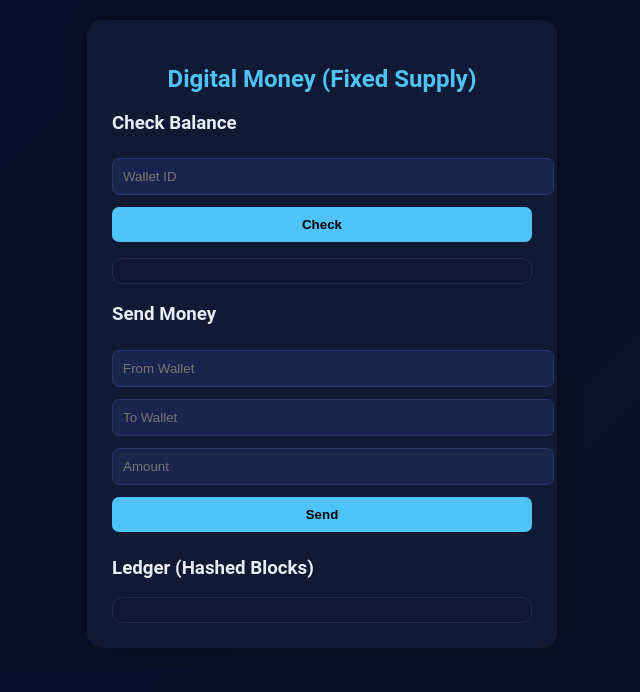
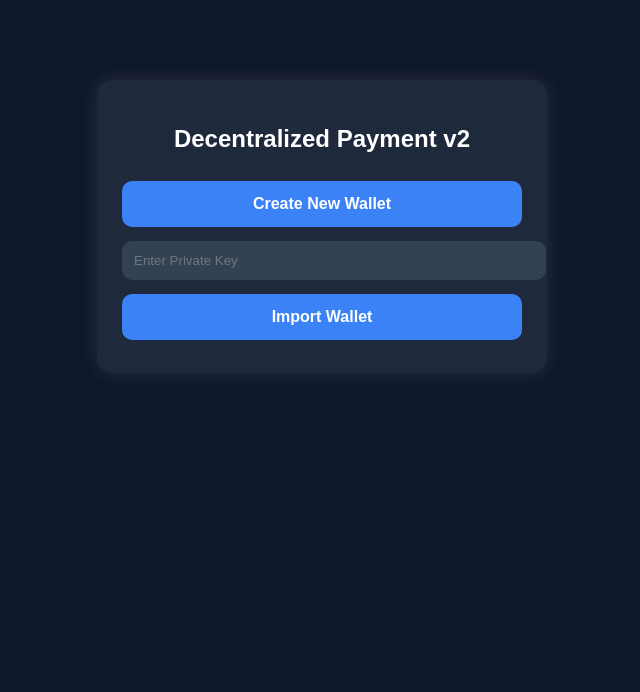
Before and after one commit to caalami123/Tijaabo, a plain HTML site: page index.html in a window 1280 px wide. Shown: the whole page, without its empty margins (318-958 px from the left). Drawn offline with Linux system fonts and the light colour scheme.

Commit message:
Update index.html

```diff
--- a/index.html
+++ b/index.html
@@ -2,199 +2,247 @@
 <html lang="en">
 <head>
 <meta charset="UTF-8">
-<title>Fixed Supply Digital Money - Demo</title>
+<title>Decentralized Payment v2</title>
 <style>
     body {
-        font-family: "Roboto", sans-serif;
-        background: linear-gradient(135deg, #0a0f2d, #091426);
-        color: #e8ecf3;
         margin: 0;
-        padding: 20px;
-        display: flex;
-        justify-content: center;
+        font-family: Arial, sans-serif;
+        background: #0f172a;
+        color: #fff;
     }
-    .container {
-        width: 420px;
-        background: #111a35;
+
+    .center-box {
+        max-width: 400px;
+        margin: 80px auto;
+        background: #1e293b;
         padding: 25px;
         border-radius: 15px;
-        box-shadow: 0 0 25px #00000070;
-        animation: fadeIn .7s;
+        text-align: center;
+        box-shadow: 0 0 20px rgba(255,255,255,0.1);
+        display: none;
     }
-    @keyframes fadeIn {
-        from { opacity: 0; transform: translateY(10px); }
-        to   { opacity: 1; transform: translateY(0);   }
+
+    h2 { margin-bottom: 20px; }
+
+    .btn {
+        width: 100%;
+        padding: 14px;
+        background: #3b82f6;
+        border: none;
+        border-radius: 10px;
+        color: #fff;
+        font-size: 16px;
+        margin: 8px 0;
+        cursor: pointer;
+        font-weight: bold;
+        transition: 0.3s;
     }
-    h2 {
-        text-align: center;
-        margin-bottom: 10px;
-        color: #4fc3f7;
-        font-size: 24px;
-    }
-    input, button {
+    .btn:hover { background: #1d4ed8; }
+
+    .input {
         width: 100%;
-        padding: 10px;
-        margin: 6px 0;
-        border-radius: 7px;
-        border: none;
-    }
-    input {
-        background: #1a254d;
-        color: #fff;
-        border: 1px solid #26356a;
-    }
-    button {
-        background: #4fc3f7;
-        color: #000;
-        font-weight: bold;
-        cursor: pointer;
-        transition: .2s;
-    }
-    button:hover {
-        opacity: .8;
-    }
-    .box {
-        background: #0f1733;
         padding: 12px;
         border-radius: 10px;
+        border: none;
+        margin: 6px 0;
+        background: #334155;
+        color: #fff;
+    }
+
+    .dashboard {
+        max-width: 480px;
+        margin: 30px auto;
+        background: #1e293b;
+        padding: 20px;
+        border-radius: 15px;
+        display: none;
+    }
+
+    .block {
+        background: #0f172a;
+        padding: 12px;
         margin-top: 10px;
-        border: 1px solid #1d2a52;
+        border-radius: 10px;
+        font-size: 13px;
+        border-left: 4px solid #3b82f6;
     }
-    .ledger-item {
-        background: #18224a;
-        padding: 10px;
-        border-radius: 8px;
-        margin: 8px 0;
-        border-left: 4px solid #4fc3f7;
-        font-size: 13px;
+
+    .balance-box {
+        background: #3b82f6;
+        padding: 15px;
+        border-radius: 10px;
+        text-align: center;
+        font-size: 18px;
+        margin: 15px 0;
+        font-weight: bold;
     }
 </style>
 </head>
 <body>
 
-<div class="container">
-    <h2>Digital Money (Fixed Supply)</h2>
+<!-- PAGE 1: CREATE / IMPORT -->
+<div id="welcome" class="center-box">
+    <h2>Decentralized Payment v2</h2>
 
-    <h3>Check Balance</h3>
-    <input id="wallet" placeholder="Wallet ID">
-    <button onclick="checkBalance()">Check</button>
-    <div id="balanceBox" class="box"></div>
+    <button class="btn" onclick="createWallet()">Create New Wallet</button>
 
-    <h3>Send Money</h3>
-    <input id="from" placeholder="From Wallet">
-    <input id="to" placeholder="To Wallet">
-    <input id="amount" type="number" placeholder="Amount">
-    <button onclick="sendMoney()">Send</button>
+    <input id="importKey" class="input" placeholder="Enter Private Key">
+    <button class="btn" onclick="importWallet()">Import Wallet</button>
+</div>
 
-    <h3>Ledger (Hashed Blocks)</h3>
-    <div id="ledger" class="box"></div>
+<!-- PAGE 2: DASHBOARD -->
+<div id="dashboard" class="dashboard">
+
+    <h2>Your Wallet</h2>
+
+    <div id="walletInfo"></div>
+
+    <div id="balance" class="balance-box">Balance: 0 DPT</div>
+
+    <h3>Send Payment</h3>
+    <input id="receiver" class="input" placeholder="Receiver Wallet ID">
+    <input id="amount" class="input" type="number" placeholder="Amount">
+    <button class="btn" onclick="sendTokens()">Send</button>
+
+    <h3>Ledger Blocks</h3>
+    <div id="chain"></div>
 </div>
 
 <script>
-// ---------- SUPPLY GO'AN ----------
-const TOTAL_SUPPLY = 1000000;
+/* =====================================
+   FIXED SUPPLY BLOCKCHAIN (Version 2)
+   ===================================== */
+let FIXED_SUPPLY = 1000000;
+let ledger = [];
+let balances = {};
 
-// Initialize supply only once
-if (!localStorage.getItem("GENESIS_DONE")) {
-    localStorage.setItem("GENESIS_DONE", "YES");
-    localStorage.setItem("TOTAL_SUPPLY", TOTAL_SUPPLY);
-
-    // genesis balance
-    localStorage.setItem("balances", JSON.stringify({ "SYSTEM": TOTAL_SUPPLY }));
-
-    // genesis block
-    const genesisBlock = {
-        index: 0,
-        from: "GENESIS",
-        to: "SYSTEM",
-        amount: TOTAL_SUPPLY,
-        prevHash: "0",
-        time: new Date().toLocaleString()
-    };
-    genesisBlock.hash = sha256(JSON.stringify(genesisBlock));
-
-    localStorage.setItem("ledger", JSON.stringify([genesisBlock]));
+function hash(data) {
+    return btoa(JSON.stringify(data)).slice(0, 32);
 }
 
-// ---------- LOAD DATA ----------
-let balances = JSON.parse(localStorage.getItem("balances"));
-let ledger = JSON.parse(localStorage.getItem("ledger"));
-
-// ---------- SHA-256 FUNCTION ----------
-async function sha256(msg) {
-    const msgBuffer = new TextEncoder().encode(msg);
-    const hashBuffer = await crypto.subtle.digest("SHA-256", msgBuffer);
-    const hashArray = Array.from(new Uint8Array(hashBuffer));
-    return hashArray.map(b => b.toString(16).padStart(2, "0")).join("");
+function addBlock(from, to, amount) {
+    const block = {
+        index: ledger.length,
+        timestamp: Date.now(),
+        from,
+        to,
+        amount,
+        prevHash: ledger.length ? ledger[ledger.length - 1].hash : "GENESIS",
+    };
+    block.hash = hash(block);
+    ledger.push(block);
+    renderChain();
 }
 
-// ---------- SEND MONEY ----------
-async function sendMoney() {
-    const from = document.getElementById("from").value.trim();
-    const to = document.getElementById("to").value.trim();
+/* =====================================
+   WALLET SYSTEM
+   ===================================== */
+let currentWallet = null;
+function createWallet() {
+    const privateKey = "PRIV-" + Math.random().toString(36).substring(2, 16);
+    const publicKey  = "WALLET-" + Math.random().toString(36).substring(2, 10);
+
+    currentWallet = { privateKey, publicKey };
+
+    // Haddii uu cusub yahay → Si 100 DPT
+    if (!balances[publicKey]) {
+        balances[publicKey] = 100;
+        addBlock("GENESIS_POOL", publicKey, 100); // record in ledger
+    }
+
+    switchToDashboard();
+}
+
+function importWallet() {
+    const key = document.getElementById("importKey").value.trim();
+    if (!key.startsWith("PRIV-")) return alert("Invalid private key");
+
+    currentWallet = {
+        privateKey: key,
+        publicKey: "WALLET-" + key.slice(5, 12)
+    };
+
+    // Haddii uu wallet-ka cusub yahay → Si 100 DPT
+    if (!balances[currentWallet.publicKey]) {
+        balances[currentWallet.publicKey] = 100;
+        addBlock("GENESIS_POOL", currentWallet.publicKey, 100);
+    }
+
+    switchToDashboard();
+}
+/* Show Dashboard */
+function switchToDashboard() {
+    document.getElementById("welcome").style.display = "none";
+    document.getElementById("dashboard").style.display = "block";
+    showWallet();
+}
+
+/* Show Wallet Info */
+function showWallet() {
+    document.getElementById("walletInfo").innerHTML = `
+        <div class="block">
+            <b>Wallet ID:</b> ${currentWallet.publicKey}<br>
+            <b>Private Key:</b> ${currentWallet.privateKey}
+        </div>
+    `;
+    updateBalanceUI();
+}
+
+/* =====================================
+   SENDING TOKENS
+   ===================================== */
+function sendTokens() {
+    if (!currentWallet) return alert("Create or import wallet");
+
+    const to = document.getElementById("receiver").value.trim();
     const amount = Number(document.getElementById("amount").value);
 
-    if (!from || !to || !amount) return alert("Fill all fields");
+    if (!to.startsWith("WALLET-")) return alert("Invalid receiver");
+    if (amount <= 0) return alert("Invalid amount");
 
-    if (!balances[from]) balances[from] = 0;
-    if (!balances[to]) balances[to] = 0;
+    if (balances[currentWallet.publicKey] < amount)
+        return alert("Insufficient balance");
 
-    if (balances[from] < amount)
-        return alert("Insufficient balance!");
+    balances[currentWallet.publicKey] -= amount;
+    balances[to] = (balances[to] || 0) + amount;
 
-    balances[from] -= amount;
-    balances[to] += amount;
-
-    // create block
-    const prev = ledger[ledger.length - 1];
-    const newBlock = {
-        index: ledger.length,
-        from, to, amount,
-        prevHash: prev.hash,
-        time: new Date().toLocaleString()
-    };
-    newBlock.hash = await sha256(JSON.stringify(newBlock));
-
-    ledger.push(newBlock);
-
-    // save
-    localStorage.setItem("balances", JSON.stringify(balances));
-    localStorage.setItem("ledger", JSON.stringify(ledger));
-
-    alert("Transaction successful!");
-    renderLedger();
+    addBlock(currentWallet.publicKey, to, amount);
+    updateBalanceUI();
 }
 
-// ---------- CHECK BALANCE ----------
-function checkBalance() {
-    const wallet = document.getElementById("wallet").value.trim();
-    if (!wallet) return alert("Enter wallet ID");
-
-    const bal = balances[wallet] || 0;
-    document.getElementById("balanceBox").innerHTML =
-        `<strong>Balance:</strong> ${bal}`;
+/* Update UI Balance */
+function updateBalanceUI() {
+    document.getElementById("balance").innerHTML =
+        "Balance: " + balances[currentWallet.publicKey] + " DPT";
 }
 
-// ---------- RENDER LEDGER ----------
-function renderLedger() {
-    const box = document.getElementById("ledger");
-    box.innerHTML = "";
+/* =====================================
+   RENDER BLOCKCHAIN
+   ===================================== */
+function renderChain() {
+    const div = document.getElementById("chain");
+    div.innerHTML = "";
 
-    ledger.slice().reverse().forEach(block => {
-        box.innerHTML += `
-            <div class="ledger-item">
-                <strong>Block #${block.index}</strong><br>
-                From: ${block.from} → To: ${block.to}<br>
-                Amount: ${block.amount}<br>
-                <small>Time: ${block.time}</small><br>
-                <small>PrevHash: ${block.prevHash.slice(0,20)}...</small><br>
-                <small>Hash: ${block.hash.slice(0,20)}...</small>
+    ledger.forEach(b => {
+        div.innerHTML += `
+            <div class="block">
+                <b>Block #${b.index}</b><br>
+                From: ${b.from}<br>
+                To: ${b.to}<br>
+                Amount: ${b.amount}<br>
+                PrevHash: ${b.prevHash}<br>
+                Hash: ${b.hash}
             </div>
         `;
     });
 }
 
-renderLedger();
+/* Genesis supply */
+balances["GENESIS"] = FIXED_SUPPLY;
+addBlock("GENESIS", "GENESIS_POOL", FIXED_SUPPLY);
+
+/* Show welcome page by default */
+document.getElementById("welcome").style.display = "block";
 </script>
 
 </body>
```
